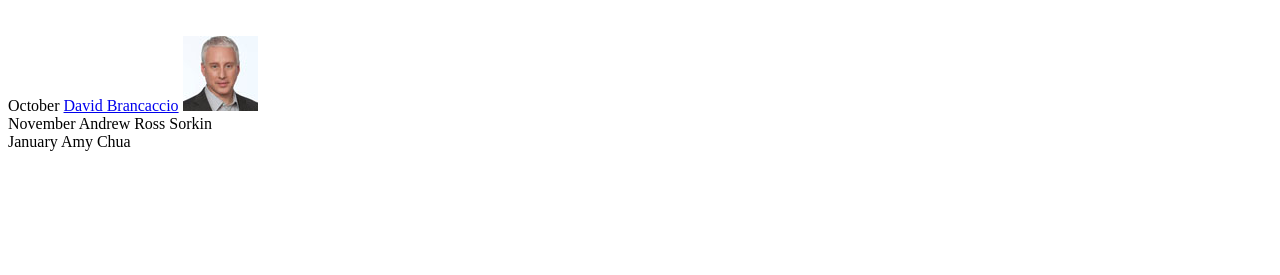
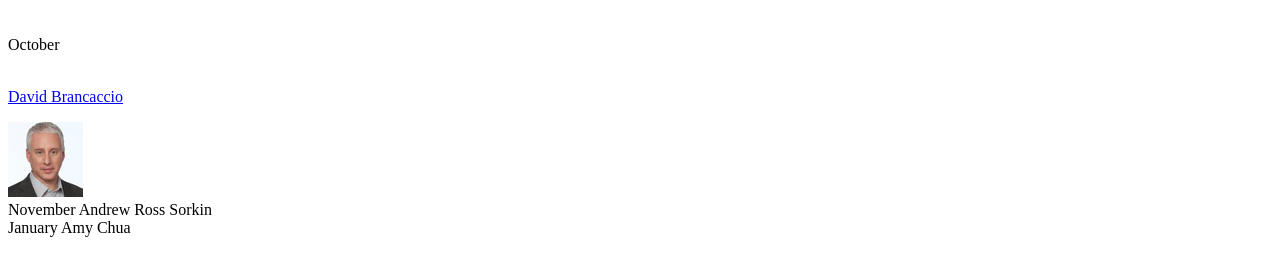
Before and after one commit to nc427/A07, a plain HTML site: page index.html in a window 1280 px wide. Shown: the part 517-792 px from the top of the page. Drawn offline with Linux system fonts and the light colour scheme; files whose address does not match are found by name.

Commit message:
line brake

```diff
--- a/index.html
+++ b/index.html
@@ -40,7 +40,7 @@
         <h1>This season's guest speakers</h1>
 
         <br>October
-        <a href = "C:\Users\nicko\WebstormProjects\A07\MurachV05_StudentFiles\student_download\exercises\town_hall_1\speakers\brancaccio.html">David Brancaccio</a>
+        <p><a href = "C:\Users\nicko\WebstormProjects\A07\MurachV05_StudentFiles\student_download\exercises\town_hall_1\speakers\brancaccio.html"><br>David Brancaccio</a></p>
         <img src = "C:\Users\nicko\WebstormProjects\A07\MurachV05_StudentFiles\student_download\exercises\town_hall_1\images\brancaccio75.jpg"
         alt = "Headshot of David Brancaccio" height = "75">
 
```
